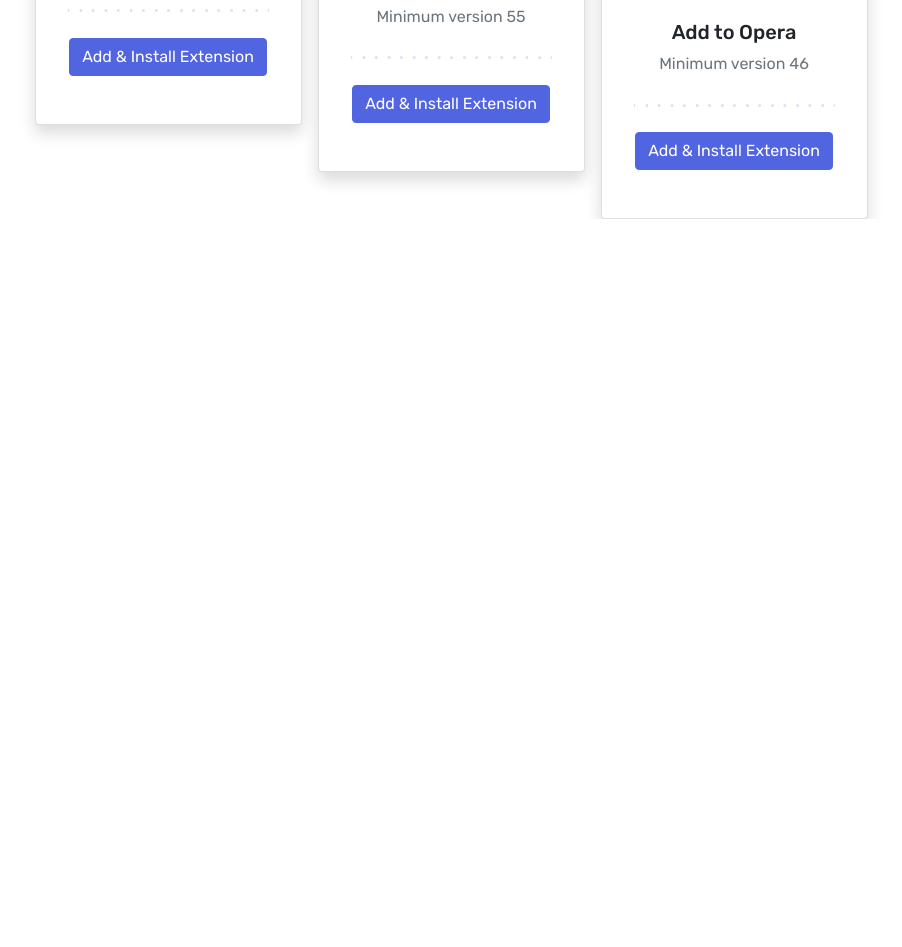
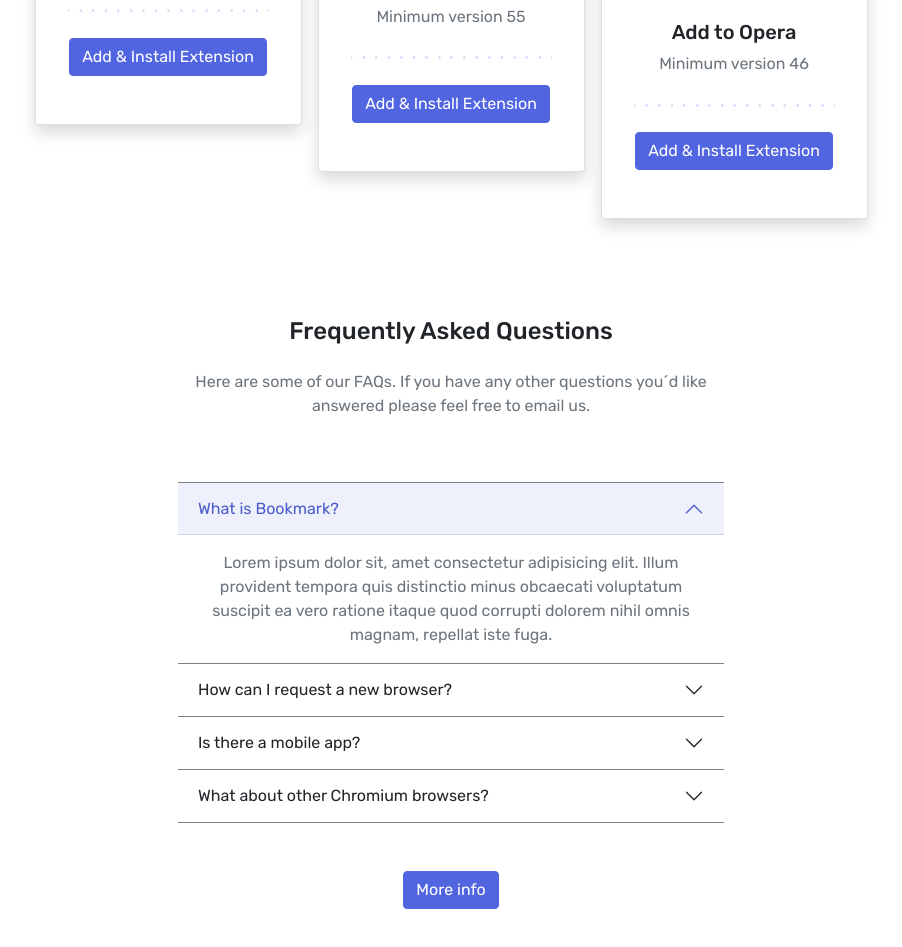
Before and after one commit to missvader/REACT-SPRINT2, a website: page index.html in a window 1280 px wide. Shown: the part 1903-2850 px from the top of the page, without its empty margins (189-1091 px from the left). Before the commit the page ends 2122 px from the top, so only its background shows below. Drawn offline with nearby package versions, Linux system fonts and the light colour scheme.

Commit message:
Exercici 4 Sprint-2

```diff
--- a/index.html
+++ b/index.html
@@ -182,6 +182,80 @@
     </div>
   </div>
 
+  <!--Exercici 4-->
+  <div class="container my-5 ">
+    <div class="row justify-content-center  ">
+      <div class="col-12  mt-5 text-center ">
+        <h4 class=" mt-5">Frequently Asked Questions</h2>
+      </div>
+    </div>
+    <div class="row justify-content-center ">
+      <div class="col-12  col-md-6  mt-3 justify-content-center  ">
+        <p class=" text-muted text-center ">Here are some of our FAQs. If you have any other questions you´d like answered please feel free to email us.</p>
+      </div>
+    </div>
+    <div class="row justify-content-center ">
+      <div class="col-12 col-md-6 mt-5 justify-content-center text-center">
+        <div class="accordion   justify-content-center" id="questions">
+          <div class="accordion-item ">
+            <h2 class="accordion-header" id="header1">
+              <button class="accordion-button " type="button" data-bs-toggle="collapse" data-bs-target="#collapse1" aria-expanded="true" aria-controls="collapse1">
+                What is Bookmark?
+              </button>
+            </h2>
+            <div id="collapse1" class="accordion-collapse  collapse show" aria-labelledby="header1" dat-bs-parent="#questions">
+              <div class="accordion-body text-muted">
+                Lorem ipsum dolor sit, amet consectetur adipisicing elit. Illum provident tempora quis distinctio minus obcaecati voluptatum suscipit ea vero ratione itaque quod corrupti dolorem nihil omnis magnam, repellat iste fuga.
+              </div>
+            </div>
+          </div>
+          <div class="accordion-item">
+            <h2 class="accordion-header" id="header2">
+              <button class="accordion-button collapsed" type="button" data-bs-toggle="collapse" data-bs-target="#collapse2" aria-expanded="false" aria-controls="collapse2">
+                How can I request a new browser?
+              </button>
+            </h2>
+            <div id="collapse2" class="accordion-collapse collapse " aria-labelledby="header2" dat-bs-parent="#questions">
+              <div class="accordion-body text-muted">
+                Lorem ipsum dolor sit, amet consectetur adipisicing elit. Illum provident tempora quis distinctio minus obcaecati voluptatum suscipit ea vero ratione itaque quod corrupti dolorem nihil omnis magnam, repellat iste fuga.
+              </div>
+            </div>
+          </div>
+          <div class="accordion-item">
+            <h2 class="accordion-header" id="header3">
+              <button class="accordion-button collapsed" type="button" data-bs-toggle="collapse" data-bs-target="#collapse3" aria-expanded="false" aria-controls="collapse3">
+                Is there a mobile app?
+              </button>
+            </h2>
+            <div id="collapse3" class="accordion-collapse collapse " aria-labelledby="header3" dat-bs-parent="#questions">
+              <div class="accordion-body text-muted">
+                Lorem ipsum dolor sit, amet consectetur adipisicing elit. Illum provident tempora quis distinctio minus obcaecati voluptatum suscipit ea vero ratione itaque quod corrupti dolorem nihil omnis magnam, repellat iste fuga.
+              </div>
+            </div>
+          </div>
+          <div class="accordion-item">
+            <h2 class="accordion-header" id="header4">
+              <button class="accordion-button collapsed " type="button" data-bs-toggle="collapse" data-bs-target="#collapse4" aria-expanded="false" aria-controls="collapse4">
+                What about other Chromium browsers?
+              </button>
+            </h2>
+            <div id="collapse4" class="accordion-collapse collapse " aria-labelledby="header4" dat-bs-parent="#questions">
+              <div class="accordion-body text-muted">
+                Lorem ipsum dolor sit, amet consectetur adipisicing elit. Illum provident tempora quis distinctio minus obcaecati voluptatum suscipit ea vero ratione itaque quod corrupti dolorem nihil omnis magnam, repellat iste fuga.
+              </div>
+            </div>
+          </div>
+        </div>
+      </div>
+      <div class="row justify-content-center">
+        <div class="col mt-5 mb-5 text-center">
+          <button class="btn btn-primary" type="submit">More info</button>
+        </div>
+      </div>
+    </div>
+
+  </div>
+
   <script src="./node_modules/bootstrap/dist/js/bootstrap.js"></script>
 </body>
 </html>
--- a/sass/main.scss
+++ b/sass/main.scss
@@ -66,6 +66,20 @@
 .card3{
   top: 20%;
 }
+.container-md{
+  height: 100%;
+}
+
+.accordion-item{
+  border: none;
+}
+.accordion-header{
+
+  border-top: 1px solid grey;
+}
+#header4{
+  border-bottom: 1px solid grey;
+}
 
 @include media-breakpoint-only(md){
   .imagen1{
```
Also changed, not shown: css/main.min.css, 1 other file.
